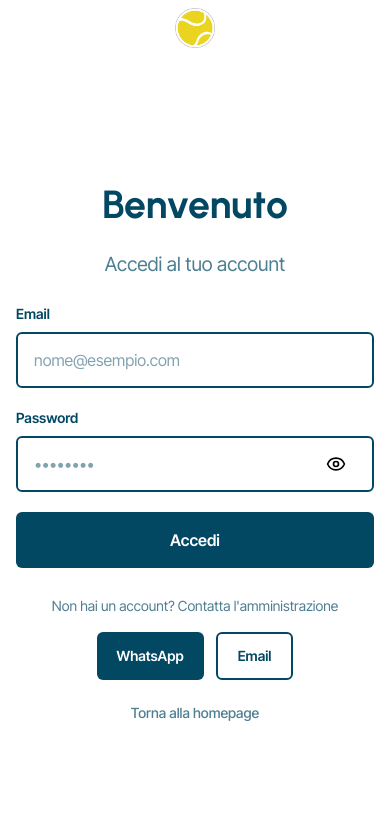
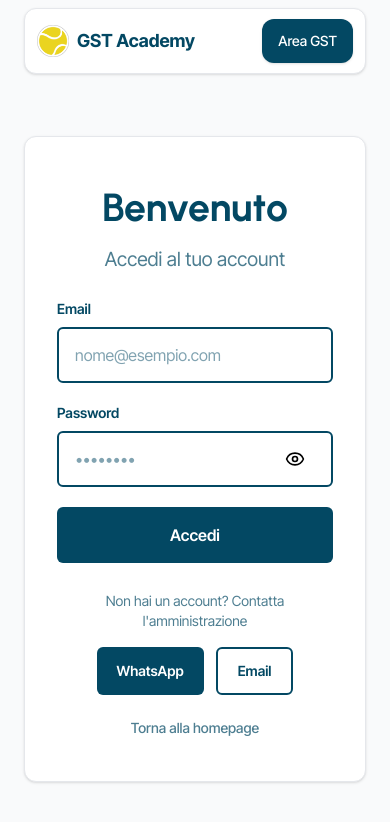
Before and after one commit to Giovo8/gst-tennis-academy, a Next.js app: page /login in a window 390 px wide. Shown: the top 822 px of the page. Built offline with nearby package versions, Linux system fonts and the light colour scheme; no server answers.

Commit message:
feat: login page restyling con navbar, card e layout responsive

```diff
--- a/src/app/login/LoginClient.tsx
+++ b/src/app/login/LoginClient.tsx
@@ -7,6 +7,7 @@ import { Eye, EyeOff } from "lucide-react";
 import { getDestinationForRole, type UserRole } from "@/lib/roles";
 import { supabase } from "@/lib/supabase/client";
 import { logActivity } from "@/lib/activity/logActivity";
+import PublicNavbar from "@/components/layout/PublicNavbar";
 
 export default function LoginClient() {
   const router = useRouter();
@@ -87,23 +88,17 @@ export default function LoginClient() {
   };
 
   return (
-    <main className="min-h-[100dvh] bg-white flex flex-col">
-      {/* Logo Header */}
-      <div className="bg-white">
-        <div className="max-w-7xl mx-auto px-4 sm:px-6 lg:px-8">
-          <div className="flex items-center justify-center h-14 sm:h-20">
-            <img src="/images/logo-tennis.png" alt="GST Tennis Academy" className="h-10 w-10 sm:h-12 sm:w-12" />
-          </div>
-        </div>
-      </div>
+    <div className="min-h-screen bg-gray-50">
+      <div className="max-w-[1400px] mx-auto min-h-screen flex flex-col bg-gray-50">
+        <PublicNavbar />
 
-      {/* Login Form */}
-      <div className="flex-1 flex items-center justify-center px-4 py-4 sm:py-12">
-        <div className="w-full max-w-md">
+        {/* Login Form */}
+        <main className="flex-1 flex items-center justify-center px-6 sm:px-4 py-10">
+        <div className="w-full sm:max-w-md bg-white rounded-xl border border-gray-200 shadow-sm px-8 py-10">
           {/* Login Card */}
           <div className="mb-4 sm:mb-10">
           <div className="mb-6 sm:mb-10 text-center">
-            <h2 className="text-[2.45rem] sm:text-4xl md:text-5xl font-bold text-secondary mb-3">Benvenuto</h2>
+            <h2 className="text-[2.45rem] sm:text-4xl md:text-5xl font-bold text-secondary mb-1 sm:mb-3">Benvenuto</h2>
             <p className="text-[1.22rem] sm:text-lg text-secondary opacity-70">Accedi al tuo account</p>
           </div>
 
@@ -212,8 +207,9 @@ export default function LoginClient() {
             Torna alla homepage
           </Link>
         </div>
+        </div>
+        </main>
       </div>
-      </div>
-    </main>
+    </div>
   );
 }
```
